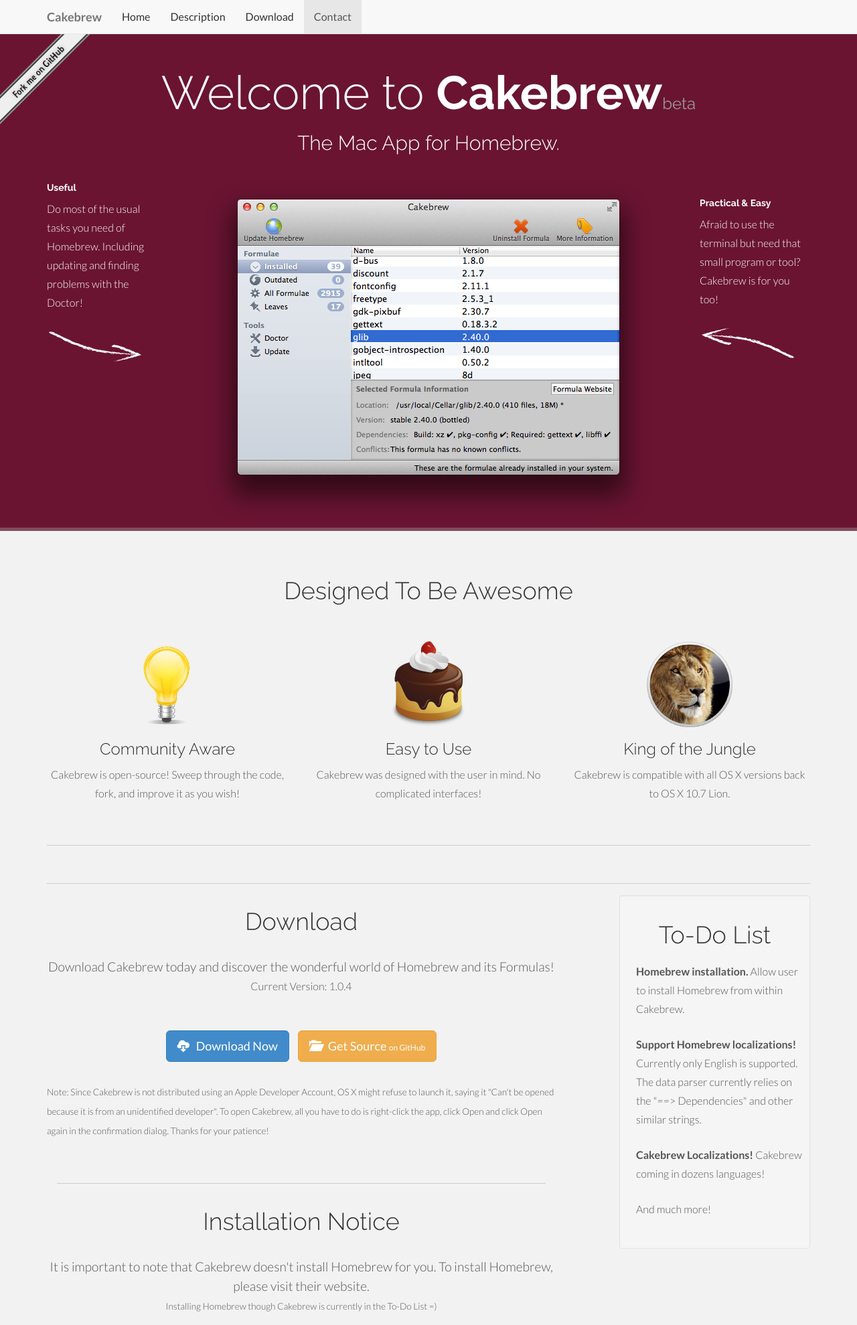
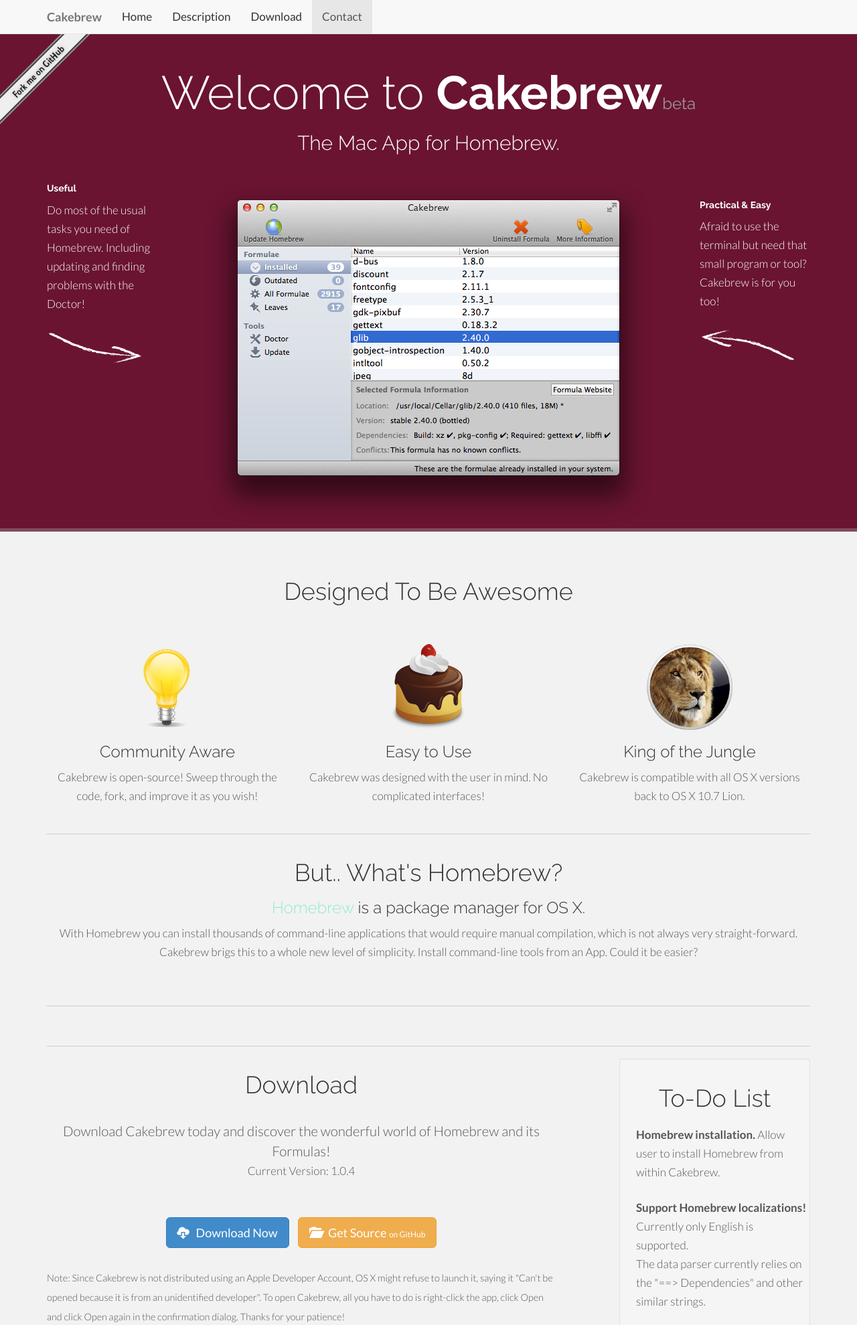
Before and after one commit to brunophilipe/Cakebrew-site, a PHP site: page / in a window 1280 px wide. Shown: the top 1979 px of the page at 67% size. Run offline with PHP 8.4, Linux system fonts and the light colour scheme.

Commit message:
Added a brief description of Homebrew.

```diff
--- a/assets/css/main.css
+++ b/assets/css/main.css
@@ -3,7 +3,7 @@ body {
   background-color: #f2f2f2;
 	font-family: "Lato";
 	font-weight: 300;
-	font-size: 16px;
+	font-size: 17px;
 	color: #555;
 	padding-top: 50px;
 
--- a/index.php
+++ b/index.php
@@ -115,6 +115,14 @@
 					<img src="assets/img/intro03.png" alt="">
 					<h3>King of the Jungle</h3>
 					<p>Cakebrew is compatible with all OS X versions back to OS X 10.7 Lion.</p>
+				</div>
+			</div>
+			<hr>
+			<div class="row centered">
+				<h1>But.. What's Homebrew?</h1>
+				<div class="col-lg-12 col-md-12 col-sm-12 col-xs-12">
+					<h3><a href="http://brew.sh">Homebrew</a> is a package manager for OS X.</h3>
+					<p>With Homebrew you can install thousands of command-line applications that would require manual compilation, which is not always very straight-forward.<br>Cakebrew brigs this to a whole new level of simplicity. Install command-line tools from an App. Could it be easier?</p>
 				</div>
 			</div>
 			<br>
```
